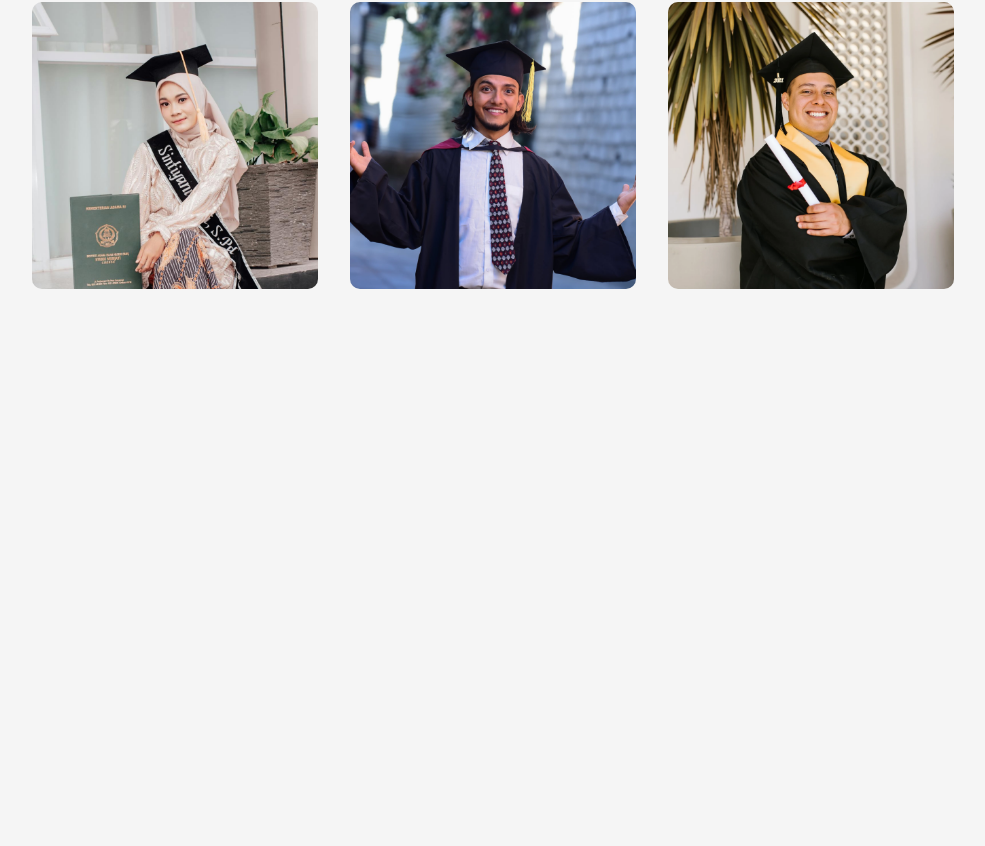
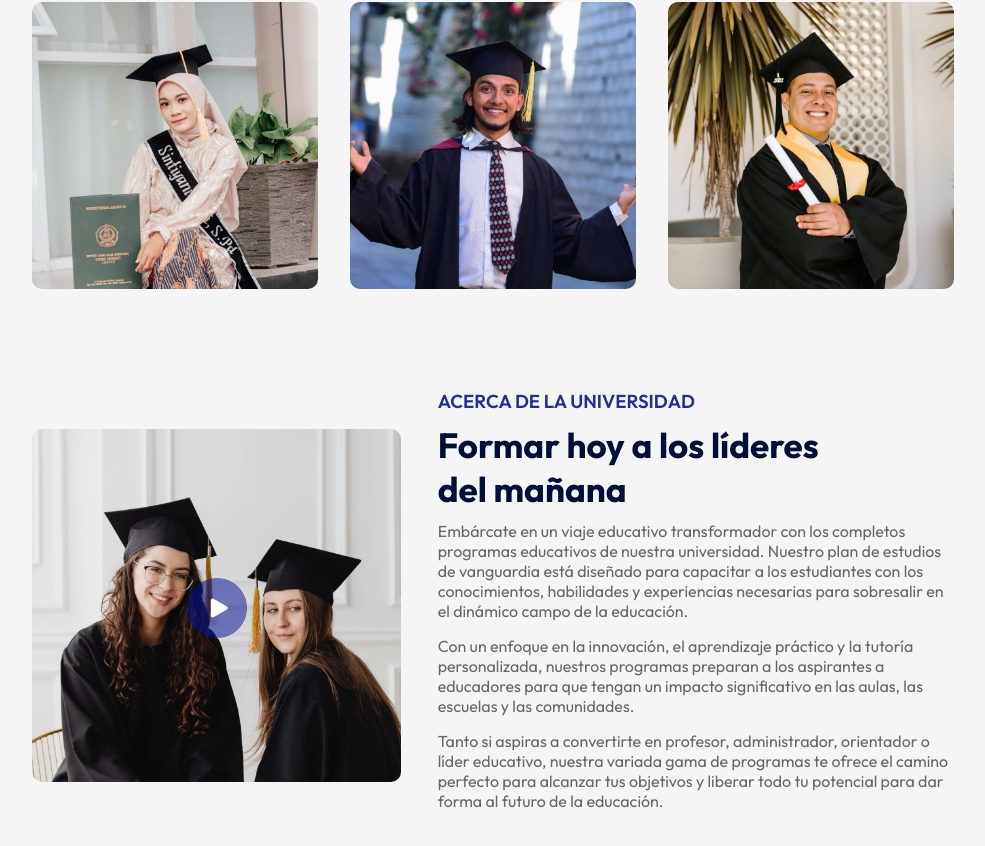
Before and after one commit to JohanECanoR11/my_final_project, a React (Vite) app in the folder educate/: page / in a window 1280 px wide. Shown: the part 1012-1858 px from the top of the page, without its empty margins (147-1132 px from the left). Before the commit the page ends 1381 px from the top, so only its background shows below. Built offline with nearby package versions, Linux system fonts and the light colour scheme.

Commit message:
Configure about university section

```diff
--- a/educate/src/App.jsx
+++ b/educate/src/App.jsx
@@ -3,6 +3,7 @@ import Navbar from './Components/Navbar/Navbar'
 import Hero from './Components/Hero/Hero'
 import Programs from './Components/Programs/Programs'
 import Title from './Components/Title/Title'
+import About from './Components/About/About'
 
 const App = () => {
   return (
@@ -12,6 +13,7 @@ const App = () => {
       <div className="container">
         <Title subTitle='Nuestros Programas' title='¿Qué ofrecemos?' />
         <Programs/>
+        <About/>
       </div>
 
     </div>
--- /dev/null
+++ b/educate/src/Components/About/About.css
@@ -0,0 +1,40 @@
+.about{
+  margin: 100px auto;
+  display: flex;
+  align-items: center;
+  justify-content: space-between;
+  width: 90%;
+}
+.about-left{
+  flex-basis: 40%;
+  position: relative;
+}
+.about-right{
+  flex-basis: 56%;
+}
+.about-img{
+  width: 100%;
+  border-radius: 10px;
+}
+.play-icon{
+  width: 60px;
+  position: absolute;
+  top: 50%;
+  left: 50%;
+  transform: translate(-50%, -50%);
+}
+.about h3{
+  font-weight: 600;
+  font-weight: 16px;
+  color: #212EA0;
+}
+.about h2{
+  font-size: 35px;
+  color: #000F38;
+  margin: 10px 0;
+  max-width: 400px;
+}
+.about p{
+  color: #676767;
+  margin-bottom: 15px;
+}
--- /dev/null
+++ b/educate/src/Components/About/About.jsx
@@ -0,0 +1,24 @@
+import React from 'react'
+import './About.css'
+import about_img from '../../assets/about.png'
+import play_icon from '../../assets/play-icon.png'
+
+const About = () => {
+  return (
+    <div className='about'>
+      <div className="about-left">
+        <img src={about_img} alt="about-img" className='about-img'/>
+        <img src={play_icon} alt="play-icon" className='play-icon' />
+      </div>
+      <div className="about-right">
+        <h3>ACERCA DE LA UNIVERSIDAD</h3>
+        <h2>Formar hoy a los líderes del mañana</h2>
+        <p>Embárcate en un viaje educativo transformador con los completos programas educativos de nuestra universidad. Nuestro plan de estudios de vanguardia está diseñado para capacitar a los estudiantes con los conocimientos, habilidades y experiencias necesarias para sobresalir en el dinámico campo de la educación.</p>
+        <p>Con un enfoque en la innovación, el aprendizaje práctico y la tutoría personalizada, nuestros programas preparan a los aspirantes a educadores para que tengan un impacto significativo en las aulas, las escuelas y las comunidades.</p>
+        <p>Tanto si aspiras a convertirte en profesor, administrador, orientador o líder educativo, nuestra variada gama de programas te ofrece el camino perfecto para alcanzar tus objetivos y liberar todo tu potencial para dar forma al futuro de la educación.</p>
+      </div>
+    </div>
+  )
+}
+
+export default About
```
